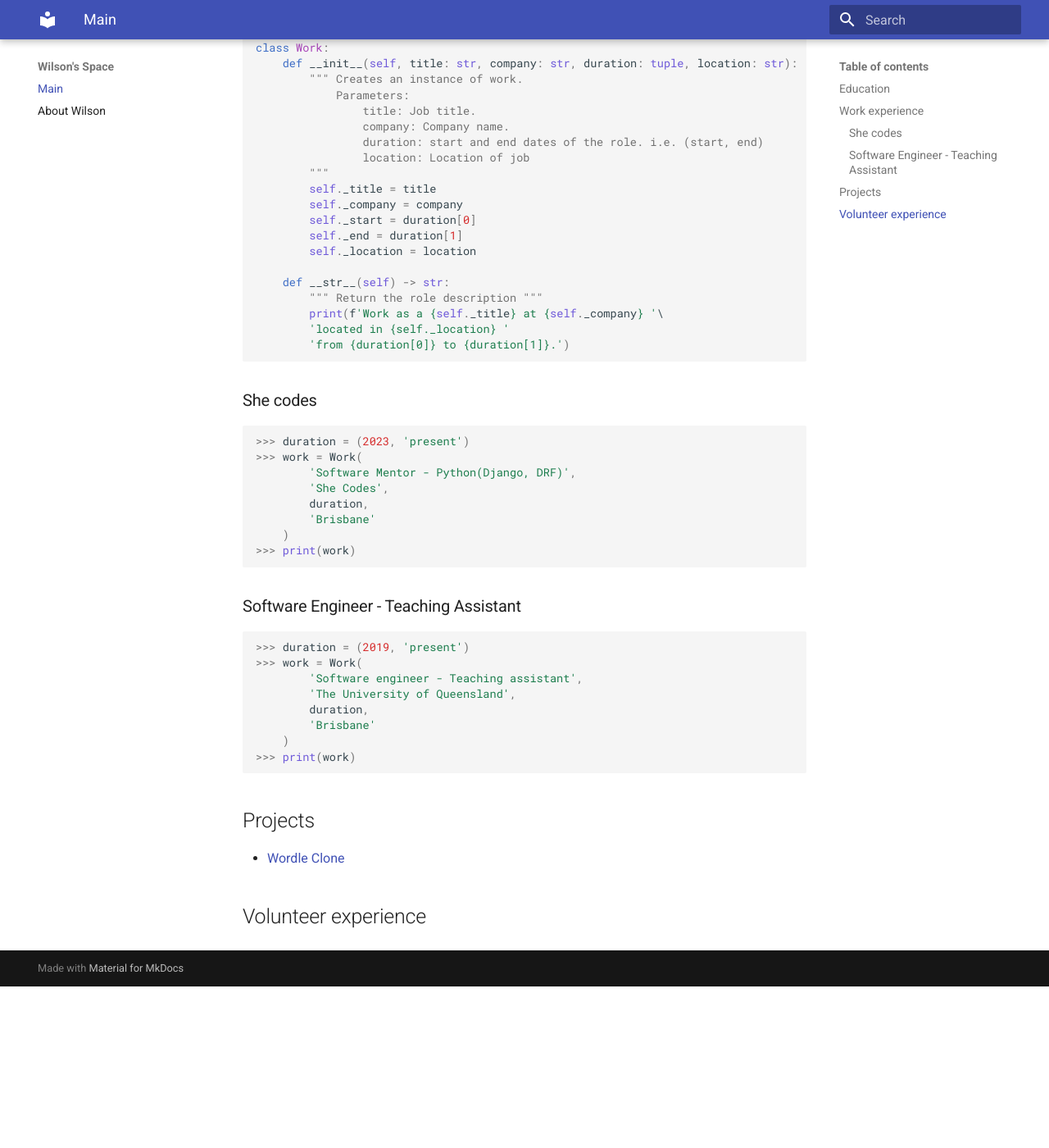
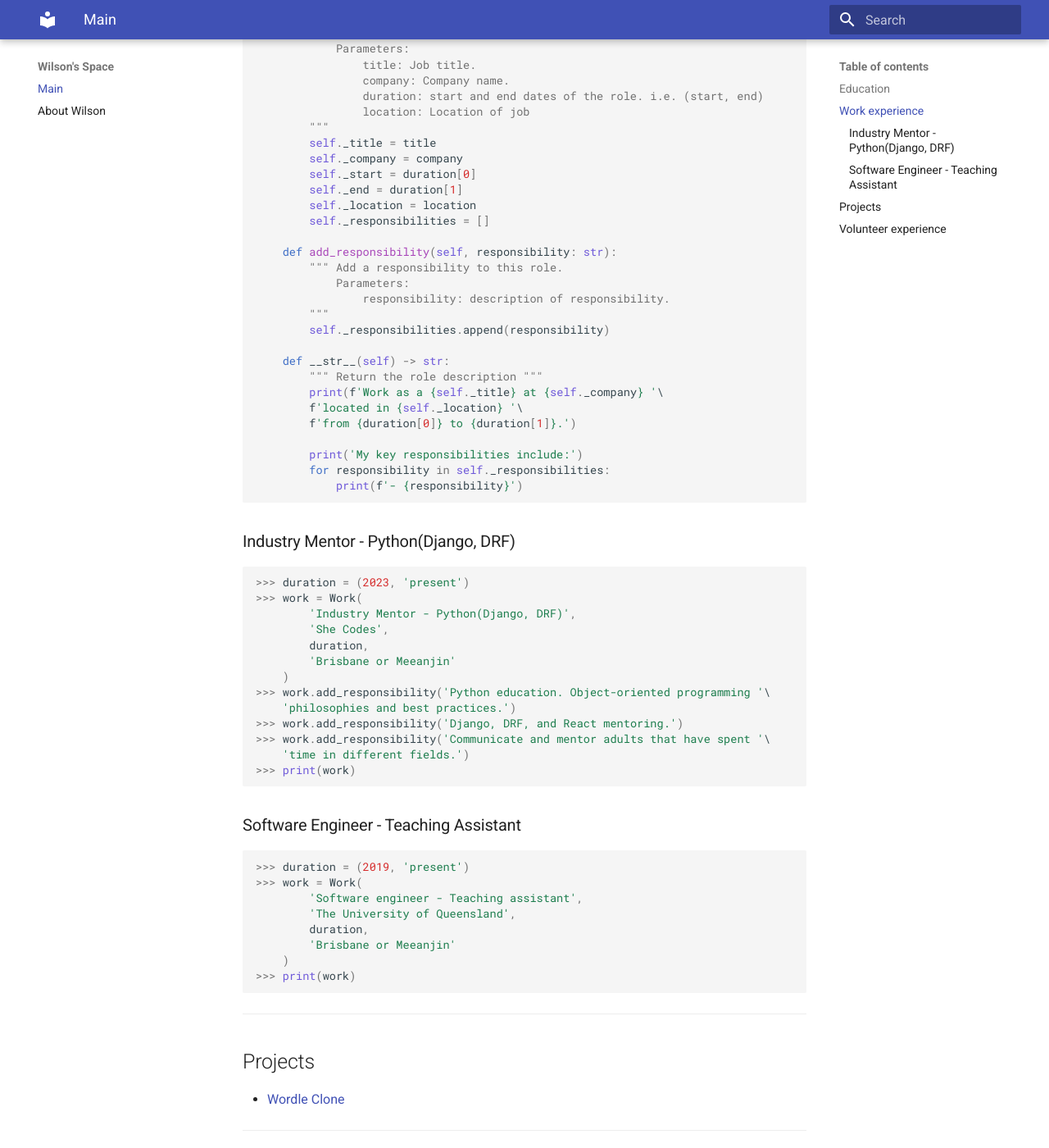
Before and after one commit to wilson-kong/resume, an MkDocs documentation site: the page built from docs/index.md, in a window 1280 px wide and 1400 px high, scrolled down 781 px. Shown: the whole window at 82% size. Built offline with MkDocs 1.6.1 and Material for MkDocs 9.7.7, drawn with Linux system fonts in a browser that asks for light colours; before the commit the page ends 1984 px from its top, so only the background shows below that; some of the changed text lies outside the part shown.

Commit message:
added she codes description

````diff
--- a/docs/index.md
+++ b/docs/index.md
@@ -12,7 +12,7 @@
 - [Welcome to Wilson](#welcome-to-wilson)
   - [Education](#education)
   - [Work experience](#work-experience)
-    - [She codes](#she-codes)
+    - [Industry Mentor - Python(Django, DRF)](#industry-mentor---pythondjango-drf)
     - [Software Engineer - Teaching Assistant](#software-engineer---teaching-assistant)
   - [Projects](#projects)
   - [Volunteer experience](#volunteer-experience)
@@ -21,10 +21,6 @@
 | BE/ME |  UQ |
 | :---------------- | ----: |
 | Majoring in Mechatronics ||
-
-```bash
-BE/ME |  UQ
-```
 
 --------------------------------------------------
 ## Work experience
@@ -43,22 +39,39 @@
         self._start = duration[0]
         self._end = duration[1]
         self._location = location
+        self._responsibilities = []
+
+    def add_responsibility(self, responsibility: str):
+        """ Add a responsibility to this role.
+            Parameters:
+                responsibility: description of responsibility.
+        """
+        self._responsibilities.append(responsibility)
 
     def __str__(self) -> str:
         """ Return the role description """
         print(f'Work as a {self._title} at {self._company} '\
-        'located in {self._location} '
-        'from {duration[0]} to {duration[1]}.')
+        f'located in {self._location} '\
+        f'from {duration[0]} to {duration[1]}.')
+
+        print('My key responsibilities include:')
+        for responsibility in self._responsibilities:
+            print(f'- {responsibility}')
 ```
-### She codes
+### Industry Mentor - Python(Django, DRF)
 ```python
 >>> duration = (2023, 'present')
 >>> work = Work(
-        'Software Mentor - Python(Django, DRF)',
+        'Industry Mentor - Python(Django, DRF)',
         'She Codes',
         duration,
-        'Brisbane'
+        'Brisbane or Meeanjin'
     )
+>>> work.add_responsibility('Python education. Object-oriented programming '\
+    'philosophies and best practices.')
+>>> work.add_responsibility('Django, DRF, and React mentoring.')
+>>> work.add_responsibility('Communicate and mentor adults that have spent '\
+    'time in different fields.')
 >>> print(work)
 ```
 
@@ -69,14 +82,16 @@
         'Software engineer - Teaching assistant',
         'The University of Queensland',
         duration,
-        'Brisbane'
+        'Brisbane or Meeanjin'
     )
 >>> print(work)
 ```
 
+--------------------------------------------------
 ## Projects
 * [Wordle Clone](https://wilson-kong.github.io/games)
 
+--------------------------------------------------
 ## Volunteer experience
 
 <!-- ## Project layout
````
